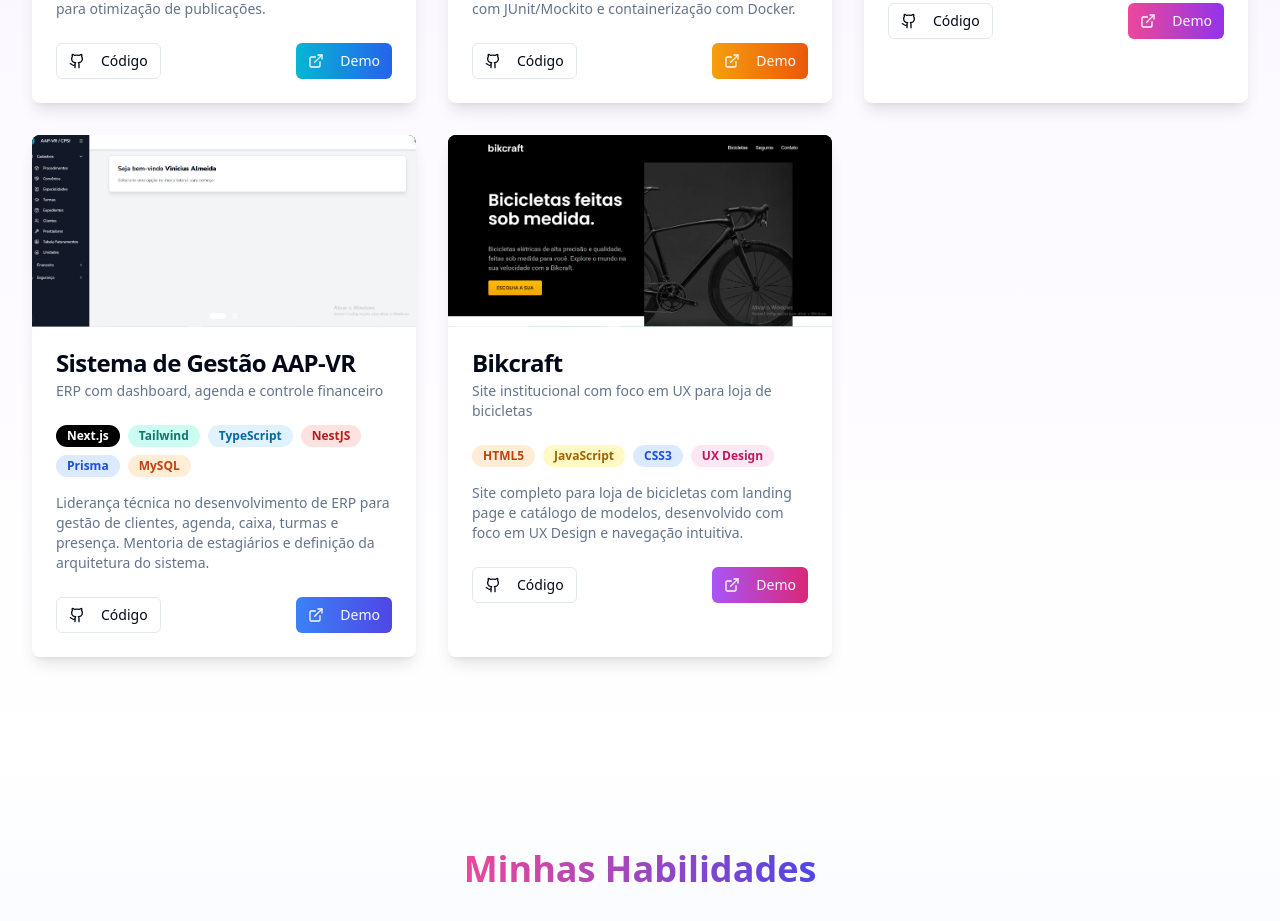
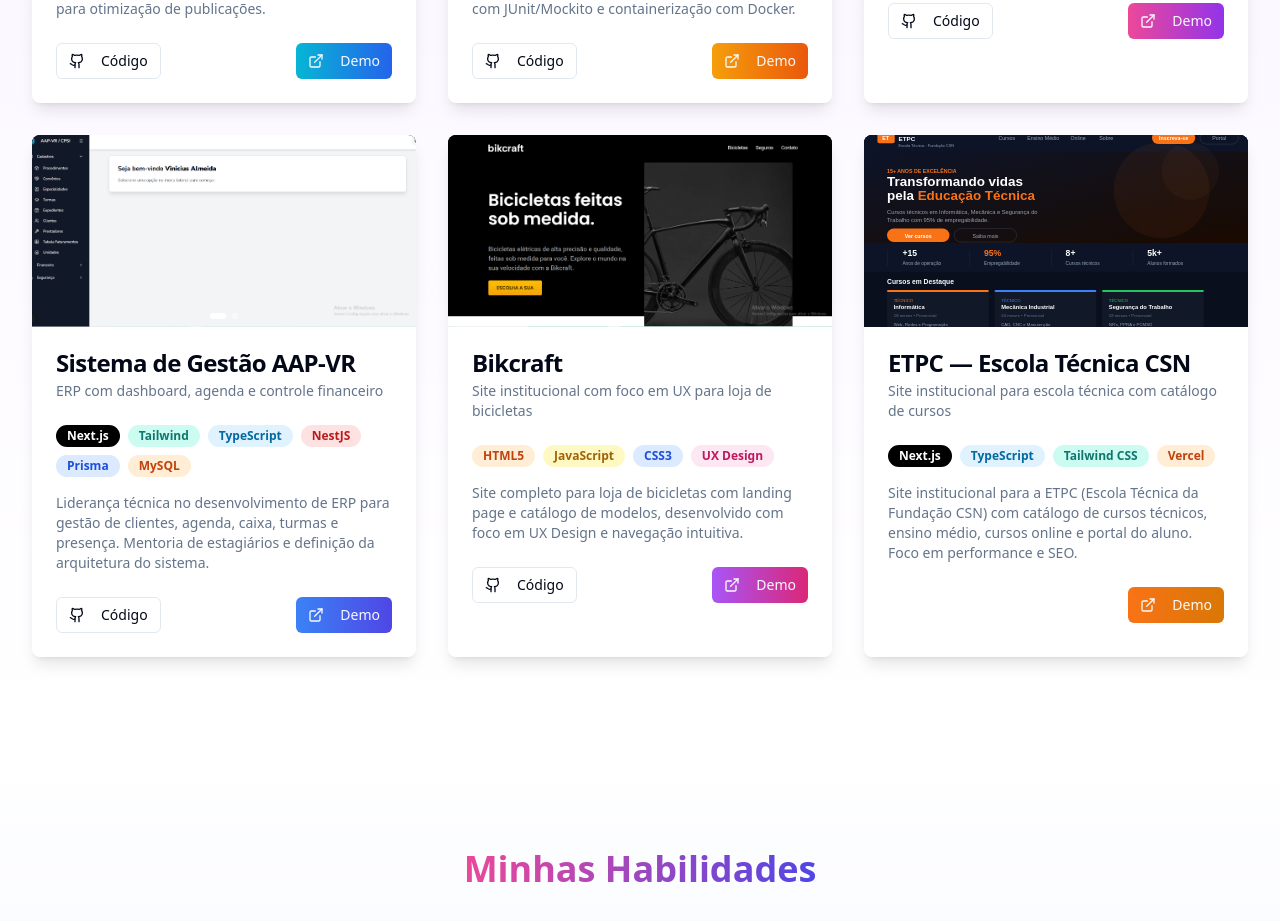
Before and after one commit to Migueljc213/portifolio, a Next.js app: page / in a window 1280 px wide. Shown: the part 3382-4303 px from the top of the page. Built offline with nearby package versions, Linux system fonts and the light colour scheme.

Commit message:
feat: Novidades

```diff
--- a/app/page.tsx
+++ b/app/page.tsx
@@ -404,8 +404,7 @@ export default function Portfolio() {
                     </Link>
                   </Button>
                   <Button size="sm" asChild className="bg-gradient-to-r from-orange-500 to-red-600 hover:from-orange-600 hover:to-red-700 transition-all duration-300">
-                    {/* TODO: adicionar link de acesso */}
-                    <Link href="" target="_blank" rel="noopener noreferrer">
+                    <Link href="https://projeto-trafego-pago.vercel.app" target="_blank" rel="noopener noreferrer">
                       <ExternalLink className="mr-2 h-4 w-4" />Demo
                     </Link>
                   </Button>
@@ -444,8 +443,7 @@ export default function Portfolio() {
                     </Link>
                   </Button>
                   <Button size="sm" asChild className="bg-gradient-to-r from-emerald-500 to-teal-600 hover:from-emerald-600 hover:to-teal-700 transition-all duration-300">
-                    {/* TODO: adicionar link de acesso */}
-                    <Link href="" target="_blank" rel="noopener noreferrer">
+                    <Link href="https://tickton-front.vercel.app" target="_blank" rel="noopener noreferrer">
                       <ExternalLink className="mr-2 h-4 w-4" />Demo
                     </Link>
                   </Button>
@@ -482,8 +480,7 @@ export default function Portfolio() {
                     </Link>
                   </Button>
                   <Button size="sm" asChild className="bg-gradient-to-r from-purple-500 to-pink-600 hover:from-purple-600 hover:to-pink-700 transition-all duration-300">
-                    {/* TODO: adicionar link de acesso */}
-                    <Link href="" target="_blank" rel="noopener noreferrer">
+                    <Link href="https://gerador-curriculo-23aw.vercel.app" target="_blank" rel="noopener noreferrer">
                       <ExternalLink className="mr-2 h-4 w-4" />Demo
                     </Link>
                   </Button>
@@ -675,6 +672,37 @@ export default function Portfolio() {
                   </Button>
                   <Button size="sm" asChild className="bg-gradient-to-r from-purple-500 to-pink-600 hover:from-purple-600 hover:to-pink-700 transition-all duration-300">
                     <Link href="https://migueljc213.github.io/bikcraft-miguel/" target="_blank" rel="noopener noreferrer">
+                      <ExternalLink className="mr-2 h-4 w-4" />Demo
+                    </Link>
+                  </Button>
+                </CardFooter>
+              </Card>
+
+              {/* ETPC — Site institucional */}
+              <Card className="overflow-hidden border-none shadow-lg hover:shadow-xl transition-all duration-300 group animate-on-scroll transition-all duration-700 ease-out delay-550">
+                <ProjectImageCarousel
+                  images={["/projects/etpc-1.svg"]}
+                  alt="ETPC Escola Técnica"
+                />
+                <CardHeader>
+                  <CardTitle>ETPC — Escola Técnica CSN</CardTitle>
+                  <CardDescription>Site institucional para escola técnica com catálogo de cursos</CardDescription>
+                </CardHeader>
+                <CardContent>
+                  <div className="flex flex-wrap gap-2 mb-4">
+                    <Badge className="bg-black text-white hover:bg-gray-800">Next.js</Badge>
+                    <Badge className="bg-sky-100 text-sky-700 hover:bg-sky-200">TypeScript</Badge>
+                    <Badge className="bg-teal-100 text-teal-700 hover:bg-teal-200">Tailwind CSS</Badge>
+                    <Badge className="bg-orange-100 text-orange-700 hover:bg-orange-200">Vercel</Badge>
+                  </div>
+                  <p className="text-sm text-muted-foreground">
+                    Site institucional para a ETPC (Escola Técnica da Fundação CSN) com catálogo de cursos
+                    técnicos, ensino médio, cursos online e portal do aluno. Foco em performance e SEO.
+                  </p>
+                </CardContent>
+                <CardFooter className="flex justify-end">
+                  <Button size="sm" asChild className="bg-gradient-to-r from-orange-500 to-amber-600 hover:from-orange-600 hover:to-amber-700 transition-all duration-300">
+                    <Link href="https://site-etpc.vercel.app" target="_blank" rel="noopener noreferrer">
                       <ExternalLink className="mr-2 h-4 w-4" />Demo
                     </Link>
                   </Button>
```
Also changed, not shown: public/projects/etpc-1.svg (added).
